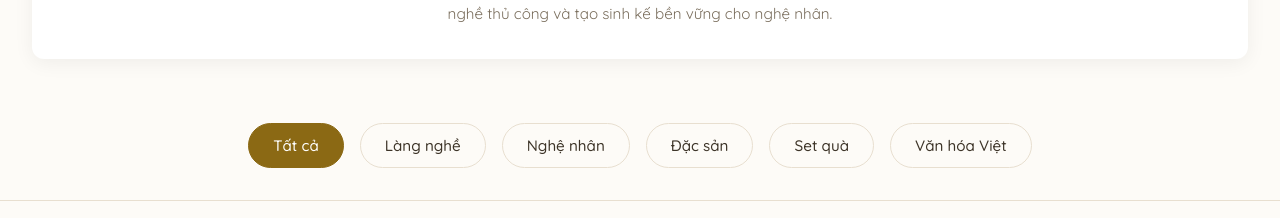
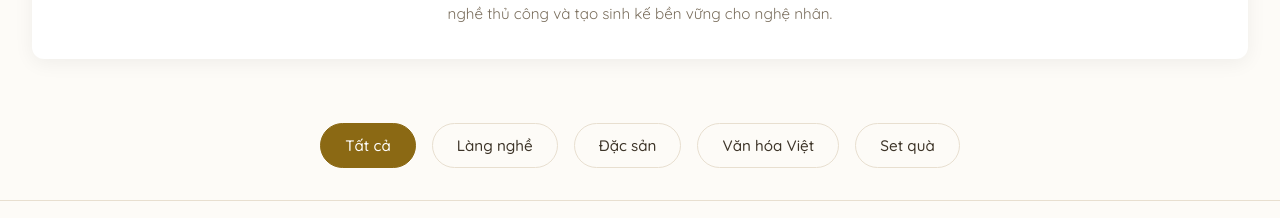
Before and after one commit to dophong289/EXE201, a React (Vite) app in the folder frontend/: page /bai-viet in a window 1280 px wide. Shown: the part 926-1144 px from the top of the page. Built offline with nearby package versions, Linux system fonts and the light colour scheme; no server answers.

Commit message:
fix danh muc

```diff
--- a/frontend/src/pages/ArticlesPage.jsx
+++ b/frontend/src/pages/ArticlesPage.jsx
@@ -51,10 +51,9 @@ function ArticlesPage() {
       console.error('Error loading categories:', error)
       setCategories([
         { id: 1, name: 'Làng nghề', slug: 'lang-nghe' },
-        { id: 2, name: 'Nghệ nhân', slug: 'nghe-nhan' },
-        { id: 3, name: 'Đặc sản', slug: 'dac-san' },
-        { id: 4, name: 'Set quà', slug: 'set-qua' },
-        { id: 5, name: 'Văn hóa Việt', slug: 'van-hoa-viet' }
+        { id: 2, name: 'Đặc sản', slug: 'dac-san' },
+        { id: 3, name: 'Văn hóa Việt', slug: 'van-hoa-viet' },
+        { id: 4, name: 'Set quà', slug: 'set-qua' }
       ])
     }
     loadArticles()
@@ -156,6 +155,19 @@ function ArticlesPage() {
   const featuredArticle = articles[0]
   const regularArticles = articles.slice(1)
 
+  // Thứ tự danh mục hiển thị: bỏ Nghệ nhân, Set quà sau Văn hóa Việt
+  const categoryOrder = ['lang-nghe', 'dac-san', 'van-hoa-viet', 'set-qua']
+  const displayCategories = categories
+    .filter(c => c.slug !== 'nghe-nhan')
+    .sort((a, b) => {
+      const i = categoryOrder.indexOf(a.slug)
+      const j = categoryOrder.indexOf(b.slug)
+      if (i === -1 && j === -1) return 0
+      if (i === -1) return 1
+      if (j === -1) return -1
+      return i - j
+    })
+
   return (
     <div className="articles-page">
       {/* Page Header */}
@@ -183,7 +195,7 @@ function ArticlesPage() {
             >
               Tất cả
             </button>
-            {categories.map(cat => (
+            {displayCategories.map(cat => (
               <button
                 key={cat.id}
                 className={`category-tab ${activeCategory === cat.slug ? 'active' : ''}`}
--- a/frontend/src/styles/pages/AboutPage.css
+++ b/frontend/src/styles/pages/AboutPage.css
@@ -186,8 +186,11 @@
 
 .ingredients-grid {
   display: grid;
-  grid-template-columns: repeat(4, 1fr);
+  grid-template-columns: repeat(3, 1fr);
   gap: 2rem;
+  justify-content: center;
+  max-width: 900px;
+  margin: 0 auto;
 }
 
 .ingredient-item {
```
